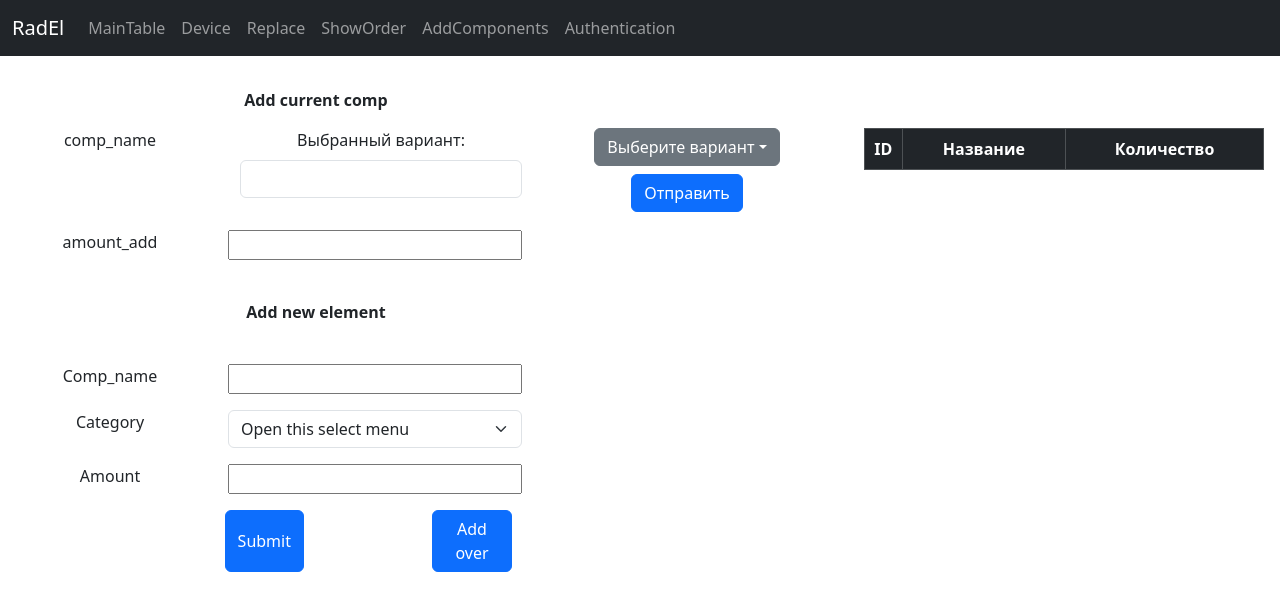
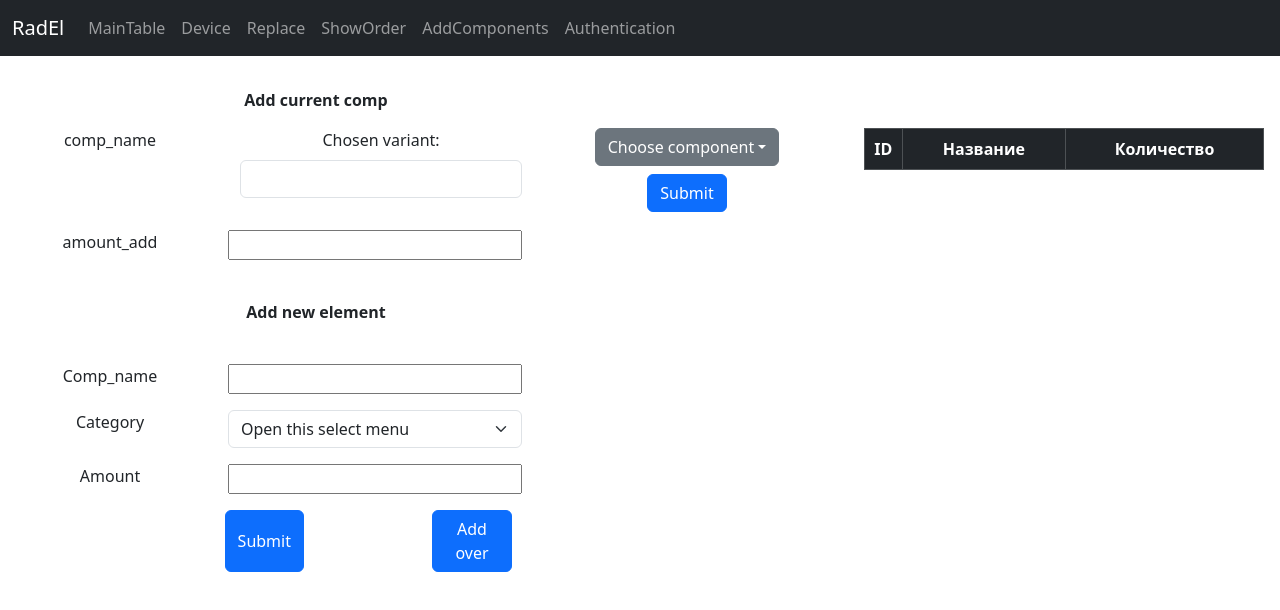
Before and after one commit to SamDemon2/radelements, a React (Create React App) app: page /my-add in a window 1280 px wide. Shown: the top 610 px of the page. Built offline with nearby package versions, Linux system fonts and the light colour scheme.

Commit message:
Косметические улучшения

```diff
--- a/src/components/TrickyForm.tsx
+++ b/src/components/TrickyForm.tsx
@@ -54,7 +54,7 @@ const Dropdown = () => {
                     <form onSubmit={handleSubmit}>
                         <div className="mb-3">
                             <label htmlFor="selectedOption" className="form-label">
-                                Выбранный вариант:
+                                Chosen variant:
                             </label>
                             <input
                                 type="text"
@@ -76,7 +76,7 @@ const Dropdown = () => {
                             aria-haspopup="true"
                             aria-expanded="false"
                         >
-                            {selectedOption ? selectedOption : 'Выберите вариант'}
+                            {selectedOption ? selectedOption : 'Choose component'}
                         </button>
                         <div className="dropdown-menu" aria-labelledby="dropdownMenuButton">
                             {options.map((option, index) => (
@@ -105,7 +105,7 @@ const Dropdown = () => {
                         </div>
                     </div>
                     <button type="submit" className="btn btn-primary mt-2">
-                        Отправить
+                        Submit
                     </button>
                 </div>
             </div>
```
